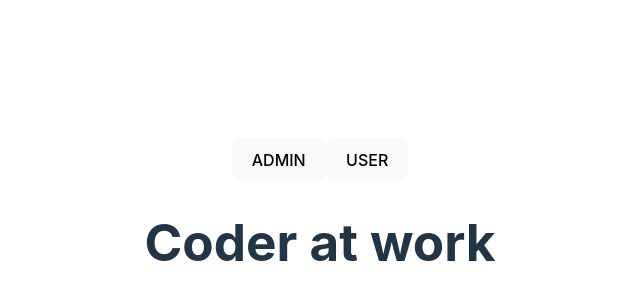
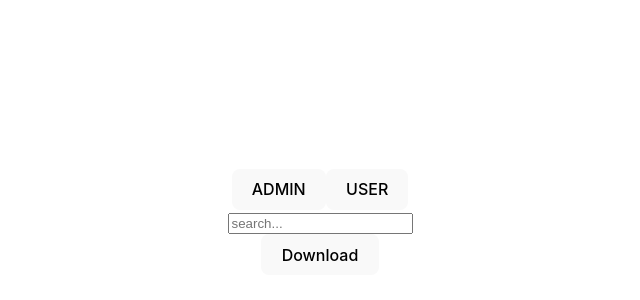
Before and after one commit to julichow/MVP-ezform, a React (Vite) app in the folder client/: page / in a window 1280 px wide. Shown: the part 178-478 px from the top of the page, without its empty margins (320-960 px from the left). Built offline with nearby package versions, Linux system fonts and the light colour scheme.

Commit message:
work in progress on Admin View

```diff
--- a/client/src/components/AdminView.jsx
+++ b/client/src/components/AdminView.jsx
@@ -3,7 +3,14 @@ import React,  { useState } from 'react';
 function AdminView() {
   return (
     <div>
-   <h1>Coder at work</h1>
+      <form>
+        <div>
+        <input type="text"
+          placeholder="search..."
+          ></input>
+          </div>
+        <button>Download</button>
+   </form>
     </div>
   )
 }
```
